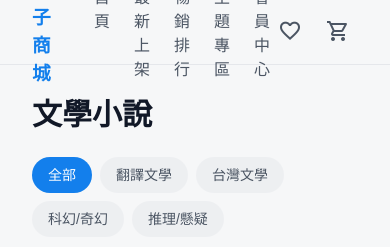
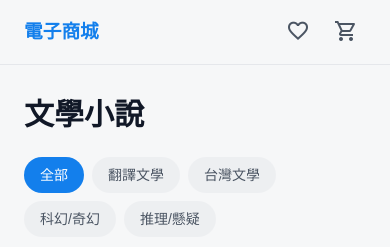
Before and after one commit to asyray951223-web/mcu-114-1-web-14130133, a plain HTML site: page src/index.html in a window 390 px wide. Shown: the top 247 px of the page. Drawn offline with nearby package versions, Linux system fonts and the light colour scheme.

Commit message:
feat(phone): 手機頁面切版實作

```diff
--- a/src/scss/_footer.scss
+++ b/src/scss/_footer.scss
@@ -2,7 +2,7 @@ footer {
   border-top: 1px solid var(--border-color);
 
   div {
-    display: flex;
+    display:  var(--nav-display);
     gap: 1.5rem;
   }
 
--- a/src/scss/_header.scss
+++ b/src/scss/_header.scss
@@ -13,7 +13,7 @@ header {
     color: var(--primary-color);
   }
   nav {
-    display: flex;
+    display: var(--nav-display);
     gap: 1.5rem;
   }
 
--- a/src/scss/_main.scss
+++ b/src/scss/_main.scss
@@ -8,8 +8,8 @@ section {
       max-width: 90vw;
       margin: 0px auto;
 
-      padding-left: 2rem;
-      padding-right: 2rem;
+      padding-left: var(--container-padding-left);
+      padding-right: var(--container-padding-right);
 
       > div {
         width: 100%;
--- a/src/scss/_variable.scss
+++ b/src/scss/_variable.scss
@@ -1,10 +1,20 @@
 :root{
     --search-bar-display: flex;
-    --book-min-width:256px;
+    --book-min-width: 256px;
+    --container-padding-left: 2rem;
+    --container-padding-right: 2rem;
+    --nav-display: flex;
 
     @media screen and (max-width: 1024px){
         --search-bar-display: none;
-        --aside-display:none;
-        --book-min-width:200px;
+        --aside-display: none;
+        --book-min-width: 200px;
+    }
+
+    @media screen and (max-width: 640px){
+        --container-padding-left: 1.5rem;
+        --container-padding-right: 1.5rem;
+        --nav-display: none;
+
     }
 }
```
Also changed, not shown: src/style.min.css, 1 other file.
